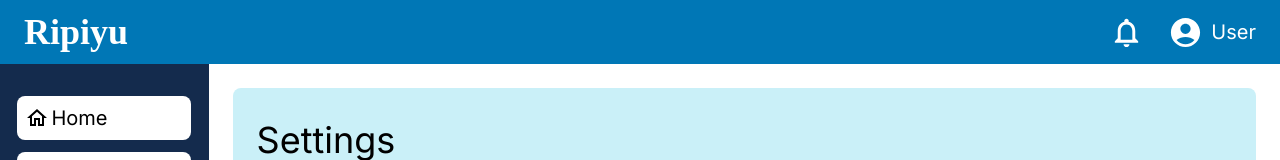
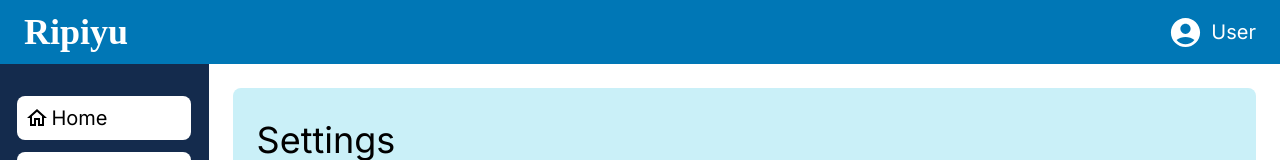
Before and after one commit to Henshou/Ripiyu, a Next.js app: page /settings in a window 1280 px wide. Shown: the top 160 px of the page. Built offline with nearby package versions, Linux system fonts and the light colour scheme.

Commit message:
refactor: change style to make it responsive

```diff
--- a/app/components/navbar.tsx
+++ b/app/components/navbar.tsx
@@ -14,12 +14,14 @@ const Navbar = () => {
                                     <a href="/" className="p-2 text-center text-4xl font-bold text-white font-ptserif">Ripiyu</a>
                                 </div>
                             </div>
-                            <div className="md-block">
-                                <div className="ml-4 flex items-center space-x-4">
-                                    <a href="/" className="p-2"><NotificationsNoneOutlinedIcon className="text-white" fontSize="large"></NotificationsNoneOutlinedIcon></a>
-                                    <div className="flex flex-row items-center">
-                                        <AccountCircleIcon className="text-white" fontSize="large"></AccountCircleIcon>
-                                    <a href="/" className="text-white p-2 text-xl">User</a>
+                            <div className="flex items-center">
+                                <div className="flex space-x-4">
+                                    <a href="/" className="p-2 md:hidden">
+                                        <NotificationsNoneOutlinedIcon className="text-white" fontSize="large" />
+                                    </a>
+                                    <div className="flex items-center">
+                                        <AccountCircleIcon className="text-white" fontSize="large" />
+                                        <a href="/" className="text-white p-2 text-xl">User</a>
                                     </div>
                                 </div>
                             </div>
@@ -28,7 +30,7 @@ const Navbar = () => {
                 </nav>
             </div>
         </>
-    )
+    );
 }
 
-export default Navbar
+export default Navbar;
```
